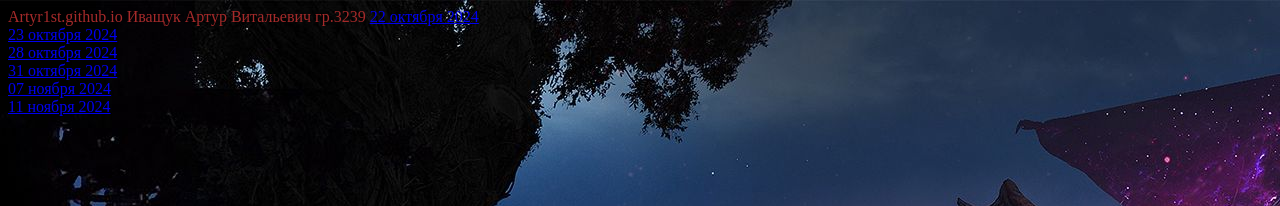
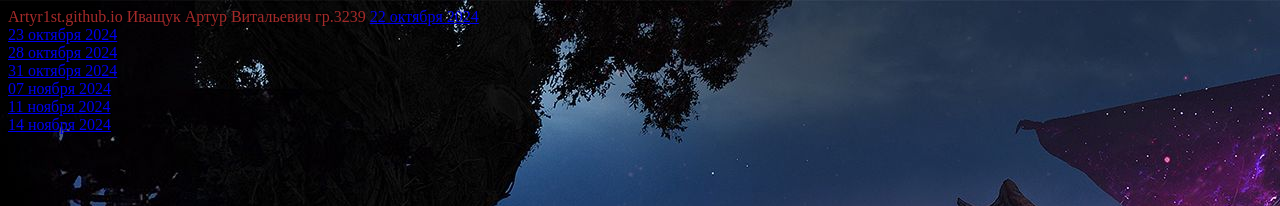
Before and after one commit to Artyr1st/Artyr1st.github.io, a plain HTML site: page index.html in a window 1280 px wide. Shown: the top 206 px of the page. Drawn offline with Linux system fonts and the light colour scheme.

Commit message:
Update index.html

```diff
--- a/index.html
+++ b/index.html
@@ -19,5 +19,6 @@
     <a href=" 31oct24.html"> 31 октября 2024 </a> <br>
     <a href=" 07nov24.html"> 07 ноября 2024 </a> <br>
     <a href=" 11nov24.html"> 11 ноября 2024 </a> <br>
+    <a href=" 14nov24.html"> 14 ноября 2024 </a> <br>
 </body>
 </html>
```
